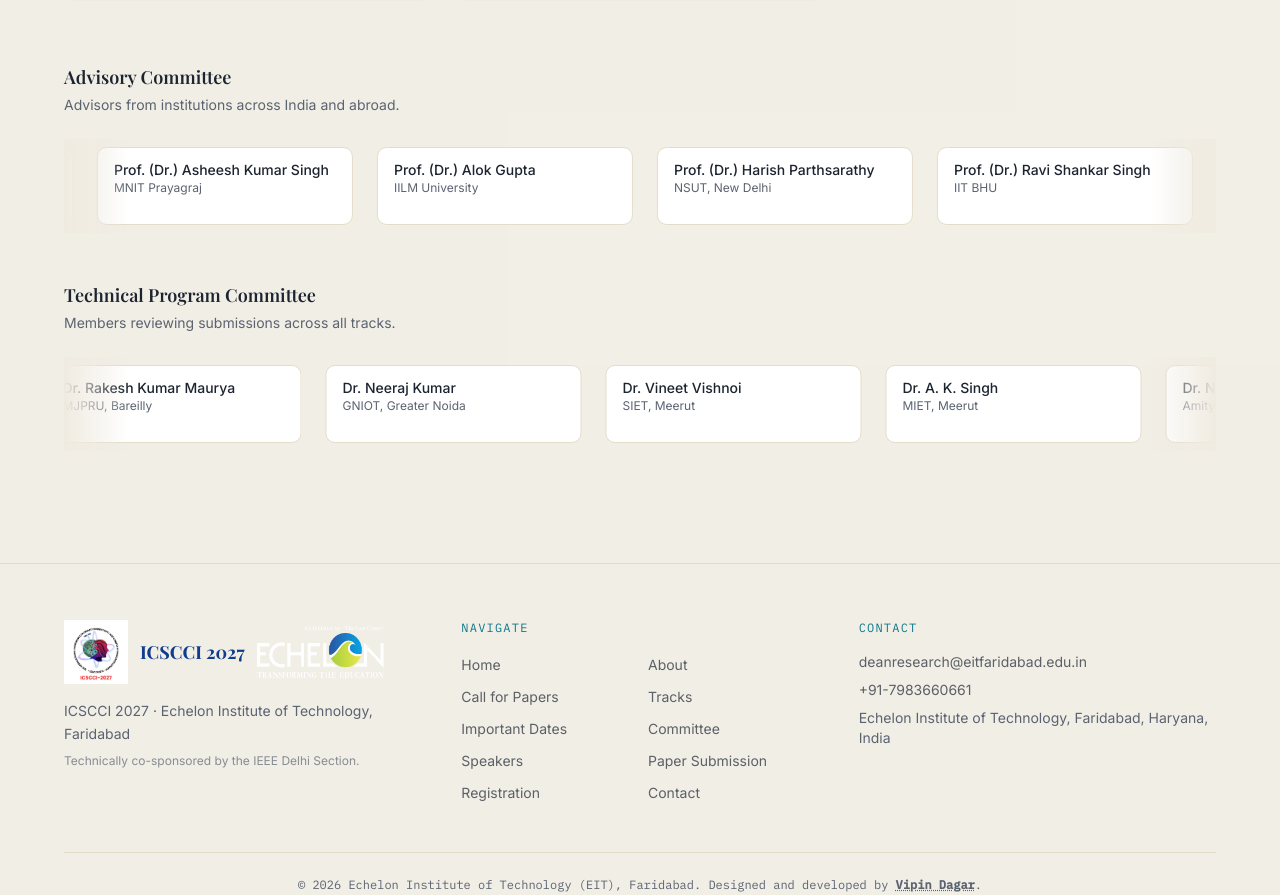
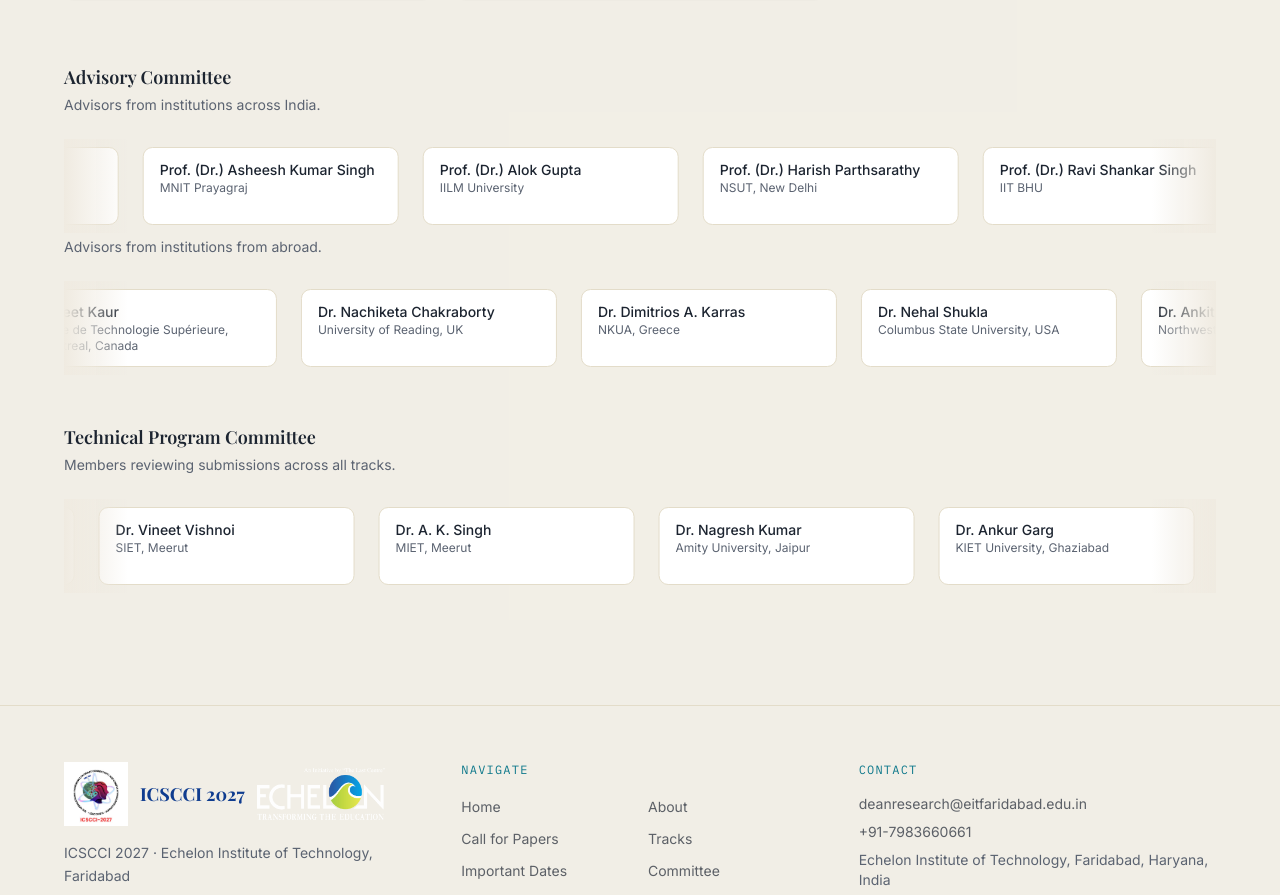
Before and after one commit to vipindagar7/icscci, a Next.js app: page /committee in a window 1280 px wide. Shown: the part 1159-2054 px from the top of the page. Built offline with nearby package versions, Linux system fonts and the light colour scheme.

Commit message:
add international and natioal commite mamber

```diff
--- a/components/sections/Committee.jsx
+++ b/components/sections/Committee.jsx
@@ -39,12 +39,26 @@ export default function Committee() {
 
         <FadeIn className="mt-16">
           <h3 className="font-display text-lg font-semibold text-foreground">Advisory Committee</h3>
+          {/* national */}
           <p className="mt-1 text-sm text-muted-foreground">
-            Advisors from institutions across India and abroad.
+            Advisors from institutions across India.
           </p>
           <div className="relative mt-6">
             <Marquee pauseOnHover className="[--duration:250s]">
-              {committee.advisoryCommittee.map((m, i) => (
+              {committee.nationalAdvisoryCommittee.map((m, i) => (
+                <NameCard key={i} name={m.name} affiliation={m.affiliation} />
+              ))}
+            </Marquee>
+            <div className="pointer-events-none absolute inset-y-0 left-0 w-16 bg-gradient-to-r from-muted to-transparent" />
+            <div className="pointer-events-none absolute inset-y-0 right-0 w-16 bg-gradient-to-l from-muted to-transparent" />
+          </div>
+          {/* international */}
+          <p className="mt-1 text-sm text-muted-foreground">
+            Advisors from institutions from abroad.
+          </p>
+          <div className="relative mt-6">
+            <Marquee pauseOnHover reverse className="[--duration:50s]">
+              {committee.internationalAdvisoryCommittee.map((m, i) => (
                 <NameCard key={i} name={m.name} affiliation={m.affiliation} />
               ))}
             </Marquee>
@@ -59,7 +73,7 @@ export default function Committee() {
             Members reviewing submissions across all tracks.
           </p>
           <div className="relative mt-6">
-            <Marquee reverse pauseOnHover className="[--duration:200s]">
+            <Marquee pauseOnHover className="[--duration:200s]">
               {committee.technicalProgramCommittee.map((m, i) => (
                 <NameCard key={i} name={m.name} affiliation={m.affiliation} />
               ))}
--- a/data/content.json
+++ b/data/content.json
@@ -286,7 +286,16 @@
         "members": [{ "name": "Faculties of CSE and ECE", "title": "EIT Faridabad" }]
       }
     ],
-    "advisoryCommittee": [
+    "internationalAdvisoryCommittee": [
+    { "name": "Dr. Nachiketa Chakraborty", "affiliation": "University of Reading, UK" },
+    { "name": "Dr. Dimitrios A. Karras", "affiliation": "NKUA, Greece" },
+    { "name": "Dr. Nehal Shukla", "affiliation": "Columbus State University, USA" },
+    { "name": "Dr. Ankit Agarwal", "affiliation": "Northwestern University, USA" },
+    { "name": "Dr. Raghav Vadhera", "affiliation": "Raytheon Technology, Boston, USA" },
+    { "name": "Dr. Amit Kumar Haldar", "affiliation": "TUS Limerick, Ireland" },
+    { "name": "Kuljeet Kaur", "affiliation": "École de Technologie Supérieure, Montreal, Canada" }
+  ],
+    "nationalAdvisoryCommittee": [
     { "name": "Prof. (Dr.) Rajnish Sharma", "affiliation": "VC, Chitkara University" },
     { "name": "Prof. (Dr.) Asheesh Kumar Singh", "affiliation": "MNIT Prayagraj" },
     { "name": "Prof. (Dr.) Alok Gupta", "affiliation": "IILM University" },
@@ -295,31 +304,24 @@
     { "name": "Prof. (Dr.) Suman Lata Tripathi", "affiliation": "SIT University, Pune" },
     { "name": "Dr. Amit Kumar Singh", "affiliation": "IIT BHU" },
     { "name": "Prof. (Dr.) Rekha Agarwal", "affiliation": "AMITY University" },
-      { "name": "Dr. Nachiketa Chakraborty", "affiliation": "University of Reading, UK" },
     { "name": "Prof. (Dr.) Amit Prakash Singh", "affiliation": "GGSIPU, New Delhi" },
     { "name": "Prof. (Dr.) Harsh Vikram Singh", "affiliation": "KNIT Sultanpur" },
     { "name": "Dr. Dhananjay V Gadre", "affiliation": "NSUT, New Delhi" },
-      { "name": "Dr. Dimitrios A. Karras", "affiliation": "NKUA, Greece" },
     { "name": "Dr. Niharika Anand Sharma", "affiliation": "IIIT Lucknow" },
     { "name": "Dr. Saurabh Shukla", "affiliation": "IIIT Lucknow" },
     { "name": "Dr. Varun Aragwal", "affiliation": "NIT Sikkim" },
-      { "name": "Dr. Nehal Shukla", "affiliation": "Columbus State University, USA" },
     { "name": "Dr. Vishal Vishnoi", "affiliation": "NIT Sikkim" },
     { "name": "Dr. Ankur Kumar", "affiliation": "IIIT Una" },
     { "name": "Dr. Suneel Yadav", "affiliation": "IIIT Prayagraj" },
     { "name": "Dr. Anil Yadav", "affiliation": "NIT Jalandhar" },
-      { "name": "Dr. Ankit Agarwal", "affiliation": "Northwestern University, USA" },
     { "name": "Dr. Vikrant Varshney", "affiliation": "Synopsys, Bangalore" },
     { "name": "Prof. (Dr.) Amit K Ahuja", "affiliation": "JSS Noida" },
-      { "name": "Dr. Raghav Vadhera", "affiliation": "Raytheon Technology, Boston, USA" },
     { "name": "Prof. (Dr.) N. Guruprasad", "affiliation": "Don Bosco, Bangalore" },
     { "name": "Prof. (Dr.) Mayank Garg", "affiliation": "ITS, Gr. Noida" },
     { "name": "Prof. (Dr.) Vikram Bali", "affiliation": "MAIT, New Delhi" },
-      { "name": "Dr. Amit Kumar Haldar", "affiliation": "TUS Limerick, Ireland" },
     { "name": "Prof. (Dr.) Brijesh Singh", "affiliation": "GCET, Greater Noida" },
     { "name": "Dr. Tanmay Dubey", "affiliation": "IIIT Surat" },
     { "name": "Dr. Shaswat Pathak", "affiliation": "CEO, AIC" },
-      { "name": "Kuljeet Kaur", "affiliation": "École de Technologie Supérieure, Montreal, Canada" },
     { "name": "Dr. Subodh Kumar Tripathi", "affiliation": "DBRAIT, Port Blair, Andaman and Nicobar" },
     { "name": "Dr. Ratneshwar Kumar Ratnesh", "affiliation": "NSUT, Delhi" },
     { "name": "Dr. Manish Raj", "affiliation": "Galgotia University" },
```
Also changed, not shown: 1.txt (deleted). Lines whose indentation alone changed are shown as unchanged.
